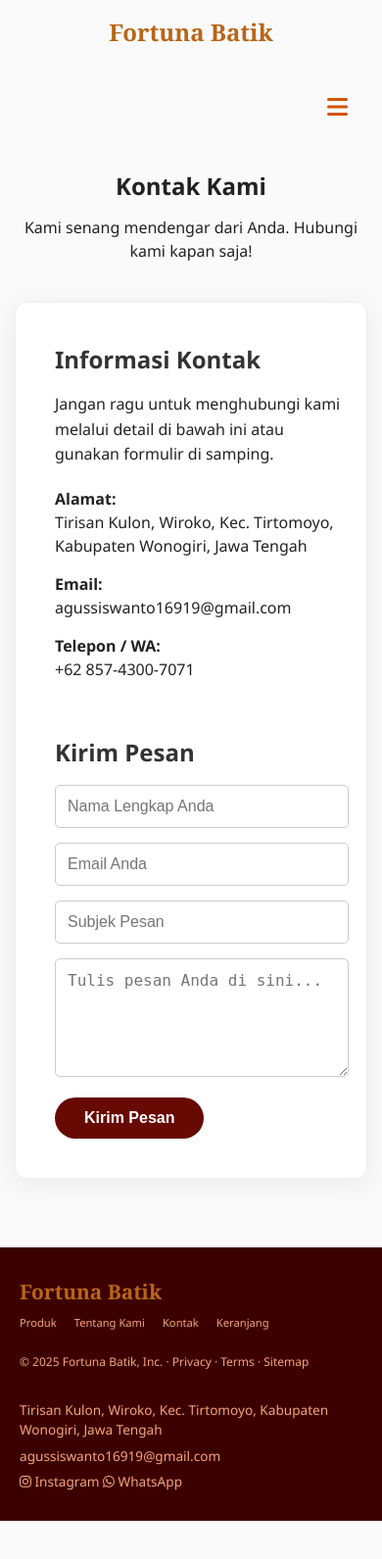
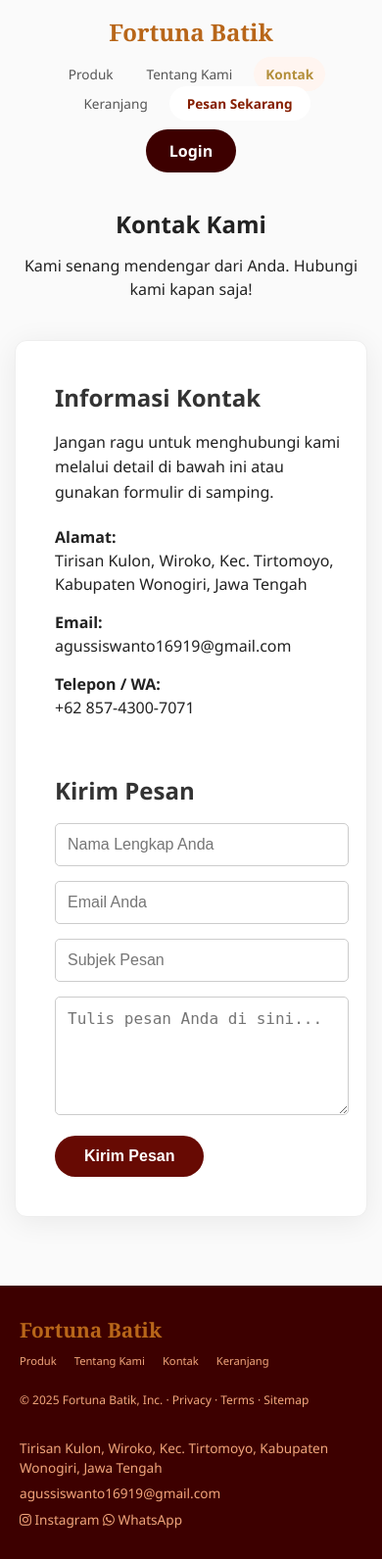
Before and after one commit to nurfitrianashalihah06/BATIK, a Django app: page /kontak/ in a window 390 px wide. Shown: the whole page at 98% size. Before the commit the page ends 1552 px from the top, so only its background shows below. Run offline with Django 5.2, Linux system fonts and the light colour scheme; parts of the project's set-up code (start-up, migrations or seed data) failed here and were passed over; some libraries are stand-ins or nearby versions.

Commit message:
edit tampilan mobile part 2 gajadi

```diff
--- a/static/toko/css/main.css
+++ b/static/toko/css/main.css
@@ -1748,93 +1748,3 @@ footer .social-icons-footer a {
         text-align: center;
     }
 }
-
-/* =========================================
-   TAMBAHAN KHUSUS MOBILE (RESPONSIVE)
-   ========================================= */
-
-/* Default: Sembunyikan elemen mobile di Desktop (Laptop) */
-.hamburger-btn, .mobile-menu-container {
-    display: none;
-}
-
-/* Aturan CSS hanya untuk layar HP (lebar di bawah 768px) */
-@media (max-width: 768px) {
-
-    /* 1. Sembunyikan Menu Tengah (Produk, Tentang, dll) agar tidak berantakan */
-    header nav ul {
-        display: none;
-    }
-
-    /* 2. Sembunyikan Tombol Login/Logout bawaan Desktop */
-    .header-actions {
-        display: none;
-    }
-
-    /* 3. Tampilkan Tombol Hamburger (Garis Tiga) */
-    .hamburger-btn {
-        display: block;
-        font-size: 24px;
-        cursor: pointer;
-        color: #D35400; /* Warna Oranye */
-        margin-left: auto; /* Posisi di kanan */
-        padding: 10px;
-        margin-right: 15px;
-    }
-
-    /* 4. Styling Menu Dropdown Mobile */
-    .mobile-menu-container {
-        display: none; /* Default tertutup */
-        position: absolute;
-        top: 80px; /* Sesuaikan dengan tinggi header */
-        right: 0;
-        width: 100%;
-        background-color: white;
-        box-shadow: 0 4px 6px rgba(0,0,0,0.1);
-        padding: 20px;
-        text-align: center;
-        z-index: 1000;
-        border-top: 1px solid #eee;
-    }
-
-    /* Class ini akan ditambahkan lewat Javascript saat diklik */
-    .mobile-menu-container.active {
-        display: block;
-    }
-
-    /* Styling teks user dan tombol di dalam menu HP */
-    .mobile-user-info {
-        font-weight: bold;
-        margin-bottom: 15px;
-        color: #333;
-        font-size: 1.1rem;
-    }
-
-    .mobile-logout-btn, .mobile-login-btn {
-        display: block;
-        width: 100%;
-        padding: 12px;
-        border-radius: 5px;
-        text-decoration: none;
-        font-weight: bold;
-        margin-top: 10px;
-    }
-
-    .mobile-logout-btn {
-        background-color: #e74c3c; /* Merah */
-        color: white;
-    }
-
-    .mobile-login-btn {
-        background-color: #D35400; /* Oranye */
-        color: white;
-    }
-
-    .mobile-profile-link {
-        display: block;
-        margin-bottom: 10px;
-        color: #D35400;
-        text-decoration: none;
-        font-weight: bold;
-    }
-}
--- a/templates/base.html
+++ b/templates/base.html
@@ -7,7 +7,6 @@
     <title>{% block title %}Fortuna Batik Wonogiren{% endblock %}</title>
 
     <link rel="stylesheet" href="{% static 'toko/css/main.css' %}">
-
     <link rel="stylesheet" href="https://cdnjs.cloudflare.com/ajax/libs/font-awesome/6.0.0/css/all.min.css">
     <script src="https://kit.fontawesome.com/a076d05399.js" crossorigin="anonymous"></script>
 </head>
@@ -21,15 +20,19 @@
         <li class="{% if request.resolver_match.url_name == 'daftar_produk' %}active{% endif %}">
             <a href="{% url 'toko:daftar_produk' %}">Produk</a>
         </li>
+
         <li class="{% if request.resolver_match.url_name == 'tentang_kami' %}active{% endif %}">
             <a href="{% url 'toko:tentang_kami' %}">Tentang Kami</a>
         </li>
+
         <li class="{% if request.resolver_match.url_name == 'kontak' %}active{% endif %}">
             <a href="{% url 'toko:kontak' %}">Kontak</a>
         </li>
+
         <li class="{% if request.resolver_match.url_name == 'lihat_keranjang' %}active{% endif %}">
             <a href="{% url 'toko:lihat_keranjang' %}">Keranjang</a>
         </li>
+
         {% if not user.is_authenticated %}
             <li class="highlight"><a href="{% url 'toko:daftar_produk' %}">Pesan Sekarang</a></li>
         {% endif %}
@@ -38,30 +41,16 @@
 
     <div class="header-actions">
     {% if user.is_authenticated %}
+
         <a href="{% url 'toko:logout' %}" class="logout-btn">Logout</a>
-            <a href="{% url 'toko:profil' %}" class="user-profile-link {% if request.resolver_match.url_name == 'profil' %}active{% endif %}">
+
+        <a href="{% url 'toko:profil' %}"
+           class="user-profile-link {% if request.resolver_match.url_name == 'profil' %}active{% endif %}">
             Halo, {{ user.first_name|default:user.username }}
         </a>
+
     {% else %}
         <a href="{% url 'toko:login' %}" class="login-btn">Login</a>
-        {% endif %}
-    </div>
-
-    <div class="hamburger-btn" id="mobileMenuBtn">
-        <i class="fas fa-bars"></i>
-    </div>
-
-    <div class="mobile-menu-container" id="mobileMenuDropdown">
-        {% if user.is_authenticated %}
-            <div class="mobile-user-info">
-                <i class="fas fa-user-circle fa-2x" style="color: #ccc;"></i><br>
-                Halo, {{ user.username }}
-            </div>
-            <a href="{% url 'toko:profil' %}" class="mobile-profile-link">Lihat Profil</a>
-            <a href="{% url 'toko:logout' %}" class="mobile-logout-btn">Logout</a>
-        {% else %}
-             <p style="margin-bottom: 15px; color: #666;">Silakan login untuk berbelanja.</p>
-            <a href="{% url 'toko:login' %}" class="mobile-login-btn">Login</a>
     {% endif %}
 </div>
 
@@ -79,8 +68,8 @@
             <ul>
                 <li><a href="{% url 'toko:homepage' %}">Produk</a></li>
                 <li><a href="{% url 'toko:tentang_kami' %}">Tentang Kami</a></li>
-                <li><a href="{% url 'toko:kontak' %}">Kontak</a></li>
-                <li><a href="{% url 'toko:lihat_keranjang' %}">Keranjang</a></li>
+                <li><a href="#">Kontak</a></li>
+                <li><a href="#">Keranjang</a></li>
             </ul>
         </nav>
         <p>© {% now "Y" %} Fortuna Batik, Inc. · Privacy · Terms · Sitemap</p>
@@ -92,6 +81,7 @@
         <a href="https://www.instagram.com/fortuna_batik/" target="_blank" rel="noopener noreferrer" class="social-item">
             <i class="fab fa-instagram"></i> Instagram
         </a>
+
         <a href="https://wa.me/6285743007071" target="_blank" class="social-item mt-2">
             <i class="fab fa-whatsapp"></i> WhatsApp
         </a>
@@ -100,45 +90,32 @@
 </footer>
 
 <script>
+  // Menunggu semua konten HTML dimuat sebelum menjalankan skrip
   document.addEventListener('DOMContentLoaded', function() {
 
-    // --- LOGIC TOMBOL HAMBURGER ---
-    const mobileBtn = document.getElementById('mobileMenuBtn');
-    const mobileMenu = document.getElementById('mobileMenuDropdown');
+    // Cari semua grup input jumlah di halaman
+    const quantityGroups = document.querySelectorAll('.quantity-input');
 
-    if (mobileBtn && mobileMenu) {
-        mobileBtn.addEventListener('click', function() {
-            // Munculkan/Sembunyikan Menu
-            mobileMenu.classList.toggle('active');
-
-            // Ganti Icon (Garis 3 <-> Silang)
-            const icon = mobileBtn.querySelector('i');
-            if (mobileMenu.classList.contains('active')) {
-                icon.classList.remove('fa-bars');
-                icon.classList.add('fa-times');
-            } else {
-                icon.classList.remove('fa-times');
-                icon.classList.add('fa-bars');
-            }
-        });
-    }
-
-    // --- Script Quantity (Tetap dipertahankan) ---
-    const quantityGroups = document.querySelectorAll('.quantity-input');
     quantityGroups.forEach(function(group) {
       const minusBtn = group.querySelector('.quantity-btn.minus');
       const plusBtn = group.querySelector('.quantity-btn.plus');
       const inputField = group.querySelector('input[name="quantity"]');
 
       if (minusBtn && plusBtn && inputField) {
+
+        // Atur apa yang terjadi saat tombol minus (-) diklik
         minusBtn.addEventListener('click', function() {
           let currentValue = parseInt(inputField.value);
+          // Pastikan jumlah tidak kurang dari 1
           if (currentValue > 1) {
             inputField.value = currentValue - 1;
           }
         });
+
+        // Atur apa yang terjadi saat tombol plus (+) diklik
         plusBtn.addEventListener('click', function() {
           let currentValue = parseInt(inputField.value);
+          // Tambahkan 1 ke jumlah
           inputField.value = currentValue + 1;
         });
       }
```
Lines whose indentation alone changed are shown as unchanged.
